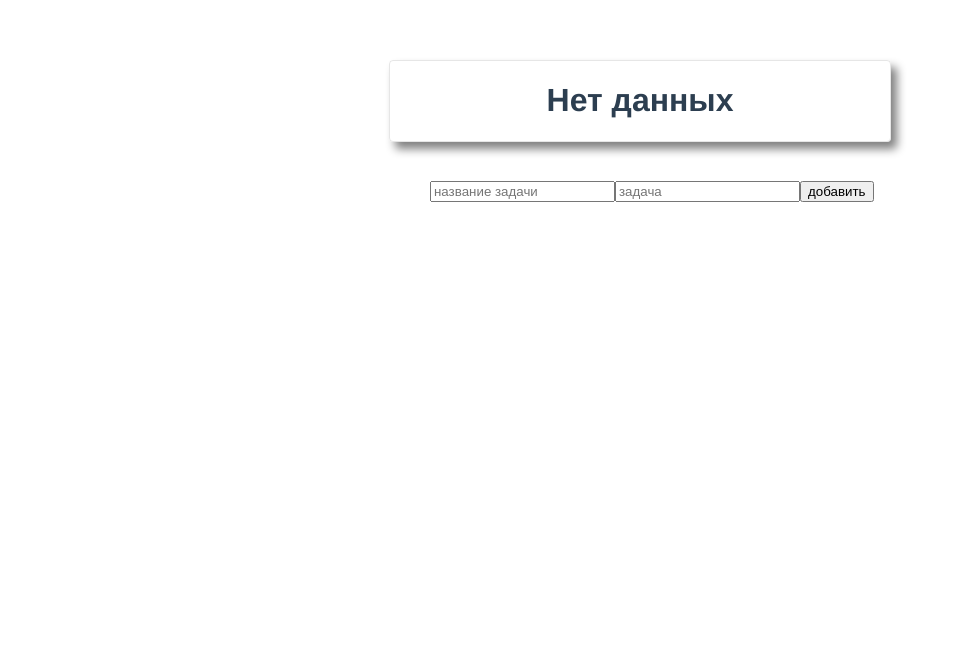
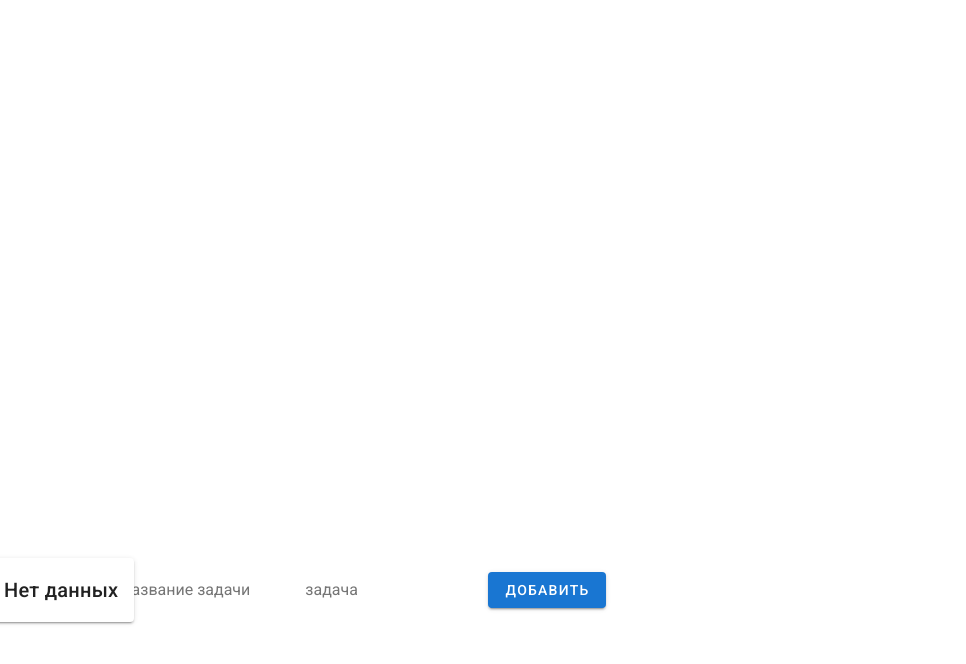
Before and after one commit to paxarpp/vue, a Vue app: page / in a window 1280 px wide. Shown: the top 664 px of the page, without its empty margins (0-966 px from the left). Built offline with nearby package versions, Linux system fonts and the light colour scheme.

Commit message:
add vuetify

```diff
--- a/public/index.html
+++ b/public/index.html
@@ -6,6 +6,8 @@
     <meta name="viewport" content="width=device-width,initial-scale=1.0">
     <link rel="icon" href="<%= BASE_URL %>favicon.ico">
     <title>app-vue</title>
+    <link rel="stylesheet" href="https://fonts.googleapis.com/css?family=Roboto:100,300,400,500,700,900">
+    <link rel="stylesheet" href="https://cdn.jsdelivr.net/npm/@mdi/font@latest/css/materialdesignicons.min.css">
   </head>
   <body>
     <noscript>
--- a/src/App.vue
+++ b/src/App.vue
@@ -1,5 +1,10 @@
 <template>
   <div id="app">
+    <v-app>
+      <v-row
+        align="center"
+        justify="space-around"
+      >
         <span v-if="addCount">
           добавлено: {{ addCount }}
         </span>
@@ -9,12 +14,14 @@
         <span v-if="completeCount">
           выполнено: {{ completeCount }}
         </span>
+      </v-row>
         <List
           v-on:remove-item-list="removeFromListCount"
           v-on:add-item-list="addListCount"
           v-on:complete-item-list="complete"
           v-on:uncomplete-item-list="uncomplete"
         />
+    </v-app>
   </div>
 </template>
 
@@ -49,12 +56,3 @@ export default {
   }
 }
 </script>
-
-<style>
-  #app {
-    font-family: 'Avenir', Helvetica, Arial, sans-serif;
-    text-align: center;
-    color: #2c3e50;
-    margin-top: 60px;
-  }
-</style>
--- a/src/components/Item.vue
+++ b/src/components/Item.vue
@@ -1,15 +1,23 @@
 <template>
-  <li class="item">
-    <span class="item_complete_control" v-on:click="completeItem">v</span>
-      <span :class="{ item_complete: complete }">
-        {{ item.title }}
-        {{ item.text }}
-      </span>
-    <span class="item_remover" v-on:click="removeItem">X</span>
+  <li>
+    <v-icon v-on:click="completeItem" color="green">
+      {{ icons.mdiCheckBold }}
+    </v-icon>
+    <span :class="{ 'font-weight-thin': complete }">
+      {{ item.title }}
+      {{ item.text }}
+    </span>
+    <v-icon v-on:click="removeItem" color="red">
+      {{ icons.mdiDelete }}
+    </v-icon>
   </li>
 </template>
 
 <script>
+  import {
+    mdiDelete,
+    mdiCheckBold,
+  } from '@mdi/js'
   export default {
     name: 'Item',
     props: [
@@ -23,32 +31,12 @@
       completeItem() {
         this.$emit('complete', this.item.id);
       }
-    }
+    },
+    data: () => ({
+      icons: {
+        mdiDelete,
+        mdiCheckBold,
+      },
+    }),
   }
 </script>
-
-<style scoped>
-  .item_remover {
-    color: red;
-    position: absolute;
-    top: -5px;
-    right: -5px;
-    cursor: pointer;
-  }
-  .item_complete_control {
-    color: rgb(0, 255, 106);
-    position: absolute;
-    top: -5px;
-    left: -5px;
-    cursor: pointer;
-  }
-  .item {
-    position: relative;
-    font-weight: 600;
-    width: 500px;
-  }
-  .item_complete {
-    text-decoration-line: line-through;
-    font-weight: 100;
-  }
-</style>
--- a/src/components/List.vue
+++ b/src/components/List.vue
@@ -1,19 +1,27 @@
 <template>
-  <div>
-    <div class="new_todo">
+  <v-row
+    align="center"
+    justify="space-around"
+  >
+    <v-card>
       <div v-if="title || text">
-        <h1>{{ title }}</h1>
-        <h2>{{ text }}</h2>
+        <v-card-title>{{ title }}</v-card-title>
+        <v-card-text>{{ text }}</v-card-text>
       </div>
       <div v-else>
-        <h1>Нет данных</h1>
+        <v-card-title>Нет данных</v-card-title>
       </div>
-    </div>
-    <div class="control">
+    </v-card>
+    <v-row>
       <input v-model="title" placeholder="название задачи">
       <input v-model="text" placeholder="задача">
-      <button v-on:click="pushMessage">добавить</button>
-    </div>
+      <v-btn
+        color="primary"
+        v-on:click="pushMessage"
+      >
+        добавить
+      </v-btn>
+    </v-row>
     <ol>
       <Item
         v-for="todo in todos"
@@ -24,7 +32,7 @@
         v-on:complete="toggleItem"
       />
     </ol>
-  </div>
+  </v-row>
 </template>
 
 <script>
@@ -68,21 +76,3 @@ export default {
   }
 }
 </script>
-
-<style scoped>
-  .new_todo {
-    width: 500px;
-    margin: 0 auto;
-    border: 1px solid #80808033;
-    border-radius: 4px;
-    box-shadow: 6px 7px 10px 0px grey;
-  }
-  .control {
-    width: 420px;
-    height: 100px;
-    margin: 0 auto;
-    display: flex;
-    justify-content: space-between;
-    align-items: center;
-  }
-</style>
--- a/src/main.js
+++ b/src/main.js
@@ -1,8 +1,10 @@
 import Vue from 'vue'
 import App from './App.vue'
+import vuetify from './plugins/vuetify';
 
 Vue.config.productionTip = false
 
 new Vue({
-  render: h => h(App),
+  vuetify,
+  render: h => h(App)
 }).$mount('#app')
--- /dev/null
+++ b/src/plugins/vuetify.js
@@ -0,0 +1,7 @@
+import Vue from 'vue';
+import Vuetify from 'vuetify/lib/framework';
+
+Vue.use(Vuetify);
+
+export default new Vuetify({
+});
--- /dev/null
+++ b/vue.config.js
@@ -0,0 +1,5 @@
+module.exports = {
+  transpileDependencies: [
+    'vuetify'
+  ]
+}
```
Also changed, not shown: package.json (+8 -2 lines), 1 other file (tests, documents, lock files or other folders). Lines whose indentation alone changed are shown as unchanged.
